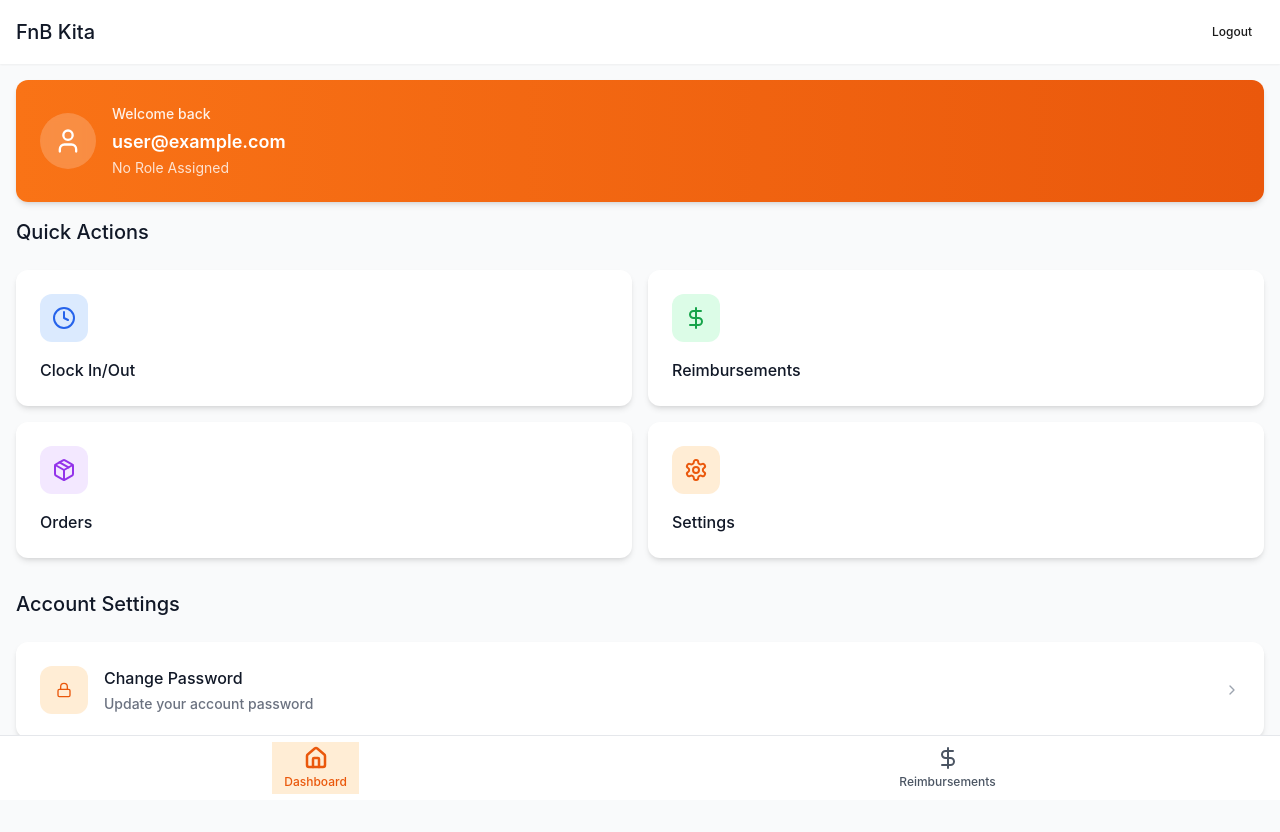
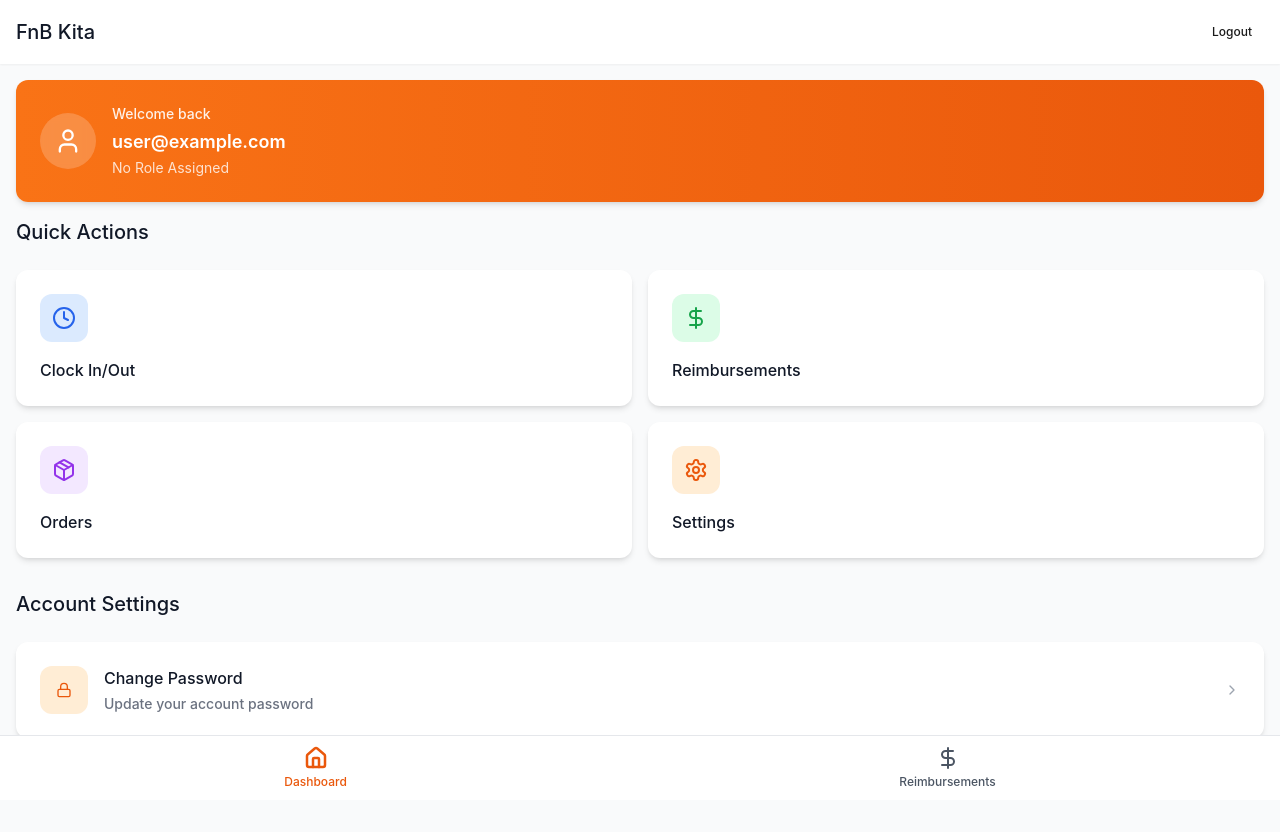
Before and after one commit to RaihanStark/fnb-kita-v2, a Next.js app: page /dashboard in a window 1280 px wide. Built offline with nearby package versions, Linux system fonts and the light colour scheme; no server answers; sample sign-in values are in the browser's storage.

Commit message:
feat: remove active background from bottom navigation
- Use only text and icon color changes for active state
- Clean minimal design with orange active state
- Remove all background styling for cleaner appearance

```diff
--- a/src/components/ui/bottom-navigation.tsx
+++ b/src/components/ui/bottom-navigation.tsx
@@ -38,10 +38,7 @@ export function BottomNavigation() {
                   "focus:outline-none"
                 )}
               >
-                <div className={cn(
-                  "flex flex-col items-center gap-1 px-3 py-1 transition-all duration-200",
-                  isActive ? "bg-orange-100" : "hover:bg-gray-50"
-                )}>
+                <div className="flex flex-col items-center gap-1 px-3 py-1 transition-all duration-200">
                   <Icon
                     className={cn(
                       "w-6 h-6 transition-all duration-200",
```
